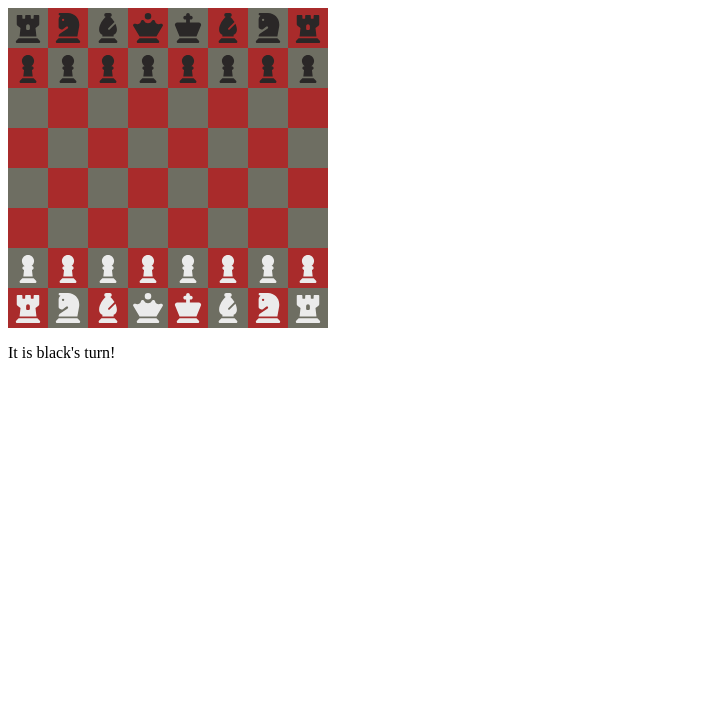
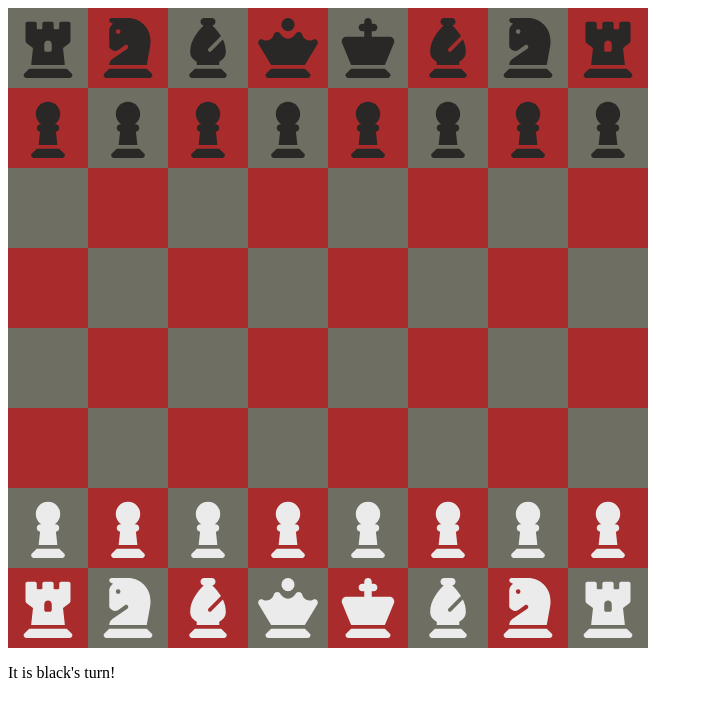
Before and after one commit to Ranger-Jay/Porfolio-Pure-Javascript-Chess-Project, a plain HTML site: page index.html in a window 1280 px wide. Shown: the whole page, without its empty margins (0-703 px from the left). Drawn offline with Linux system fonts and the light colour scheme.

Commit message:
Update styles.css
increased size

```diff
--- a/styles.css
+++ b/styles.css
@@ -1,21 +1,21 @@
 #gameboard {
-    width: 320px;
-    height: 320px;
+    width: 640px;
+    height: 640px;
     display: flex;
     flex-wrap: wrap;
     /* background-color: black; */
 }
 
 .square {
-    width: 40px;
-    height: 40px;
+    width: 80px;
+    height: 80px;
     position: relative;
 }
 
 .square svg {
-    height: 30px;
-    width: 30px;
-    margin: 5px;
+    height: 60px;
+    width: 60px;
+    margin: 10px;
     position: relative;
     z-index: -9;
 }
```
